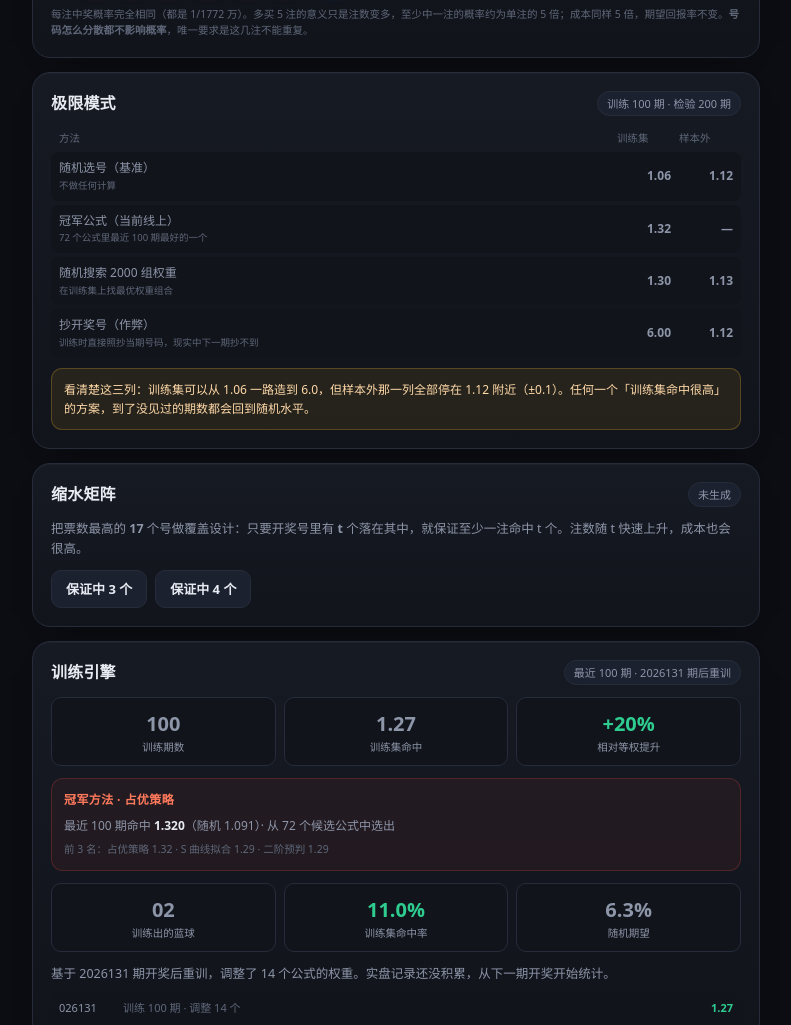
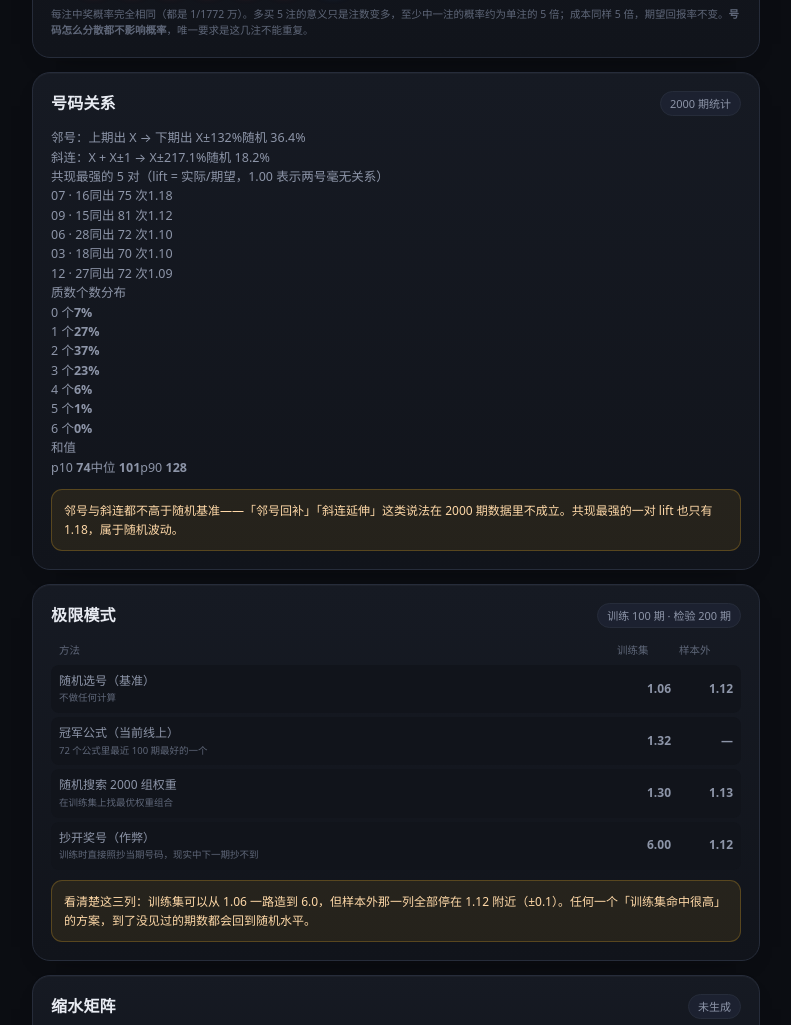
Before and after one commit to xiaomayi1899/lucky-oracle, a plain HTML site: page index.html in a window 1280 px wide. Shown: the part 995-2020 px from the top of the page, without its empty margins (244-1035 px from the left). Drawn offline with Linux system fonts and the light colour scheme.

Commit message:
feat: 多学科公式投票选号 + 权重优化
- 双色球 86 / 大乐透 87 个独立公式，六大学科
- 逐号加权投票，票数最高者组成最终一注
- 100 期回测 + 双折权重搜索 + 独立验证集
- GitHub Actions 每 10 分钟更新开奖数据

```diff
--- a/assets/app.js
+++ b/assets/app.js
@@ -22,6 +22,7 @@
     showAllVotes: false,
     modelData: null,
     extreme: null,
+    relations: null,
     multi: null,
     wheel: null,
     track: null,
@@ -498,6 +499,71 @@
       "</div>";
   }
 
+  /* ---------- 号码关系 ---------- */
+  function loadRelations() {
+    fetch("data/relations.json?t=" + Date.now(), { cache: "no-store" })
+      .then(function (r) { return r.ok ? r.json() : null; })
+      .then(function (j) { if (j) { state.relations = j; renderRelations(); } })
+      .catch(function () {});
+  }
+
+  function renderRelations() {
+    var body = $("relBody");
+    var meta = $("relMeta");
+    if (!body) return;
+    var all = state.relations;
+    var r = all && all.games && all.games[state.game];
+    if (!r) {
+      if (meta) meta.textContent = "—";
+      body.innerHTML = '<div class="muted">数据生成中…</div>';
+      return;
+    }
+    var g = C.GAMES[state.game];
+    if (meta) meta.textContent = r.n + " 期统计";
+
+    function row(label, hit, base, unit) {
+      var diff = hit - base;
+      var cls = Math.abs(diff) < 1.5 ? "" : (diff > 0 ? "ok" : "bad");
+      return '<div class="rel-row"><span class="rel-k">' + label + "</span>" +
+        '<span class="rel-v ' + cls + '">' + hit + (unit || "%") + "</span>" +
+        '<span class="rel-b">随机 ' + base + (unit || "%") + "</span></div>";
+    }
+
+    var html = '<div class="rel-list">' +
+      row("邻号：上期出 X → 下期出 X±1", r.near.hit, r.near.base) +
+      row("斜连：X + X±1 → X±2", r.diag.hit, r.diag.base) +
+      "</div>";
+
+    html += '<div class="rel-sub">共现最强的 5 对（lift = 实际/期望，1.00 表示两号毫无关系）</div>' +
+      '<div class="rel-pairs">' +
+      r.pairs.map(function (p) {
+        return '<div class="rel-pair"><span class="rel-pn">' + two(p.a) + " · " + two(p.b) +
+          "</span><span>同出 " + p.c + ' 次</span><span class="rel-lift">' + p.lift.toFixed(2) + "</span></div>";
+      }).join("") + "</div>";
+
+    html += '<div class="rel-sub">质数个数分布</div><div class="rel-bars">' +
+      r.primes.map(function (x) {
+        var pct = x.c / r.n * 100;
+        return '<div class="rel-bar"><span>' + x.n + ' 个</span><i style="width:' +
+          Math.max(2, pct / 45 * 100) + '%"></i><b>' + pct.toFixed(0) + "%</b></div>";
+      }).join("") + "</div>";
+
+    html += '<div class="rel-sub">和值</div><div class="rel-sums">' +
+      "<span>p10 <b>" + r.sums.p10 + "</b></span>" +
+      "<span>中位 <b>" + r.sums.median + "</b></span>" +
+      "<span>p90 <b>" + r.sums.p90 + "</b></span></div>";
+
+    var verdict = (r.near.hit < r.near.base && r.diag.hit <= r.diag.base + 0.5)
+      ? "邻号与斜连都<span class='bad'>不高于</span>随机基准——「邻号回补」「斜连延伸」这类说法在 " +
+        r.n + " 期数据里不成立。共现最强的一对 lift 也只有 " + r.pairs[0].lift.toFixed(2) +
+        "，属于随机波动。"
+      : "部分关系略高于随机，但幅度很小，是否可延续需要样本外验证。";
+
+    html += '<p class="warn" style="margin-top:12px">' + verdict + "</p>";
+
+    body.innerHTML = html;
+  }
+
   /* ---------- 极限模式 ---------- */
   function renderExtreme() {
     var body = $("extremeBody");
@@ -821,6 +887,7 @@
     renderPick();
     renderVotes();
     renderTrend();
+    renderRelations();
     renderExtreme();
     renderWheel();
     renderModel();
@@ -850,6 +917,7 @@
     loadData();
     loadModel();
     loadExtreme();
+    loadRelations();
     loadTrack();
     setInterval(loadData, REFRESH_MS);
     setInterval(loadTrack, REFRESH_MS);
--- a/data/model.json
+++ b/data/model.json
@@ -1,6 +1,6 @@
 {
  "version": 2,
- "updated": "2026-11-16T08:31:54.626Z",
+ "updated": "2026-11-16T08:29:57.152Z",
  "perGame": true,
  "games": {
   "ssq": {
@@ -24,7 +24,7 @@
    "baseHit": 1.06,
    "trainHit": 1.27,
    "changed": 14,
-   "trainedAt": "2026-11-16T08:31:55.197Z",
+   "trainedAt": "2026-11-16T08:29:58.009Z",
    "basedOnIssue": "2026131",
    "window": 100,
    "specialPick": [
@@ -106,7 +106,7 @@
    "baseHit": 0.61,
    "trainHit": 0.82,
    "changed": 11,
-   "trainedAt": "2026-11-16T08:31:56.279Z",
+   "trainedAt": "2026-11-16T08:29:59.939Z",
    "basedOnIssue": "26130",
    "window": 100,
    "specialPick": [
--- /dev/null
+++ b/data/relations.json
@@ -0,0 +1,167 @@
+{
+ "updated": "2026-11-16T08:36:04.854Z",
+ "games": {
+  "ssq": {
+   "n": 2000,
+   "near": {
+    "hit": 32,
+    "base": 36.4
+   },
+   "diag": {
+    "hit": 17.1,
+    "base": 18.2
+   },
+   "pairs": [
+    {
+     "a": 7,
+     "b": 16,
+     "c": 75,
+     "exp": 63.5,
+     "lift": 1.18
+    },
+    {
+     "a": 9,
+     "b": 15,
+     "c": 81,
+     "exp": 72.1,
+     "lift": 1.12
+    },
+    {
+     "a": 6,
+     "b": 28,
+     "c": 72,
+     "exp": 65.3,
+     "lift": 1.1
+    },
+    {
+     "a": 3,
+     "b": 18,
+     "c": 70,
+     "exp": 63.4,
+     "lift": 1.1
+    },
+    {
+     "a": 12,
+     "b": 27,
+     "c": 72,
+     "exp": 66.3,
+     "lift": 1.09
+    }
+   ],
+   "primes": [
+    {
+     "n": 0,
+     "c": 132
+    },
+    {
+     "n": 1,
+     "c": 545
+    },
+    {
+     "n": 2,
+     "c": 737
+    },
+    {
+     "n": 3,
+     "c": 450
+    },
+    {
+     "n": 4,
+     "c": 120
+    },
+    {
+     "n": 5,
+     "c": 15
+    },
+    {
+     "n": 6,
+     "c": 1
+    }
+   ],
+   "sums": {
+    "p10": 74,
+    "median": 101,
+    "p90": 128
+   }
+  },
+  "dlt": {
+   "n": 2000,
+   "near": {
+    "hit": 26,
+    "base": 28.6
+   },
+   "diag": {
+    "hit": 15,
+    "base": 14.3
+   },
+   "pairs": [
+    {
+     "a": 2,
+     "b": 30,
+     "c": 52,
+     "exp": 43.8,
+     "lift": 1.19
+    },
+    {
+     "a": 9,
+     "b": 11,
+     "c": 48,
+     "exp": 40.7,
+     "lift": 1.18
+    },
+    {
+     "a": 5,
+     "b": 18,
+     "c": 52,
+     "exp": 44.4,
+     "lift": 1.17
+    },
+    {
+     "a": 19,
+     "b": 24,
+     "c": 40,
+     "exp": 35.3,
+     "lift": 1.13
+    },
+    {
+     "a": 22,
+     "b": 24,
+     "c": 41,
+     "exp": 36.6,
+     "lift": 1.12
+    }
+   ],
+   "primes": [
+    {
+     "n": 0,
+     "c": 239
+    },
+    {
+     "n": 1,
+     "c": 698
+    },
+    {
+     "n": 2,
+     "c": 737
+    },
+    {
+     "n": 3,
+     "c": 278
+    },
+    {
+     "n": 4,
+     "c": 46
+    },
+    {
+     "n": 5,
+     "c": 2
+    }
+   ],
+   "sums": {
+    "p10": 59,
+    "median": 89,
+    "p90": 117
+   }
+  }
+ }
+}
--- a/data/track.json
+++ b/data/track.json
@@ -1,6 +1,6 @@
 {
  "version": 1,
- "updated": "2026-11-16T08:31:58.827Z",
+ "updated": "2026-11-16T08:30:03.365Z",
  "games": {
   "ssq": {
    "records": [
@@ -1354,10 +1354,10 @@
     "trainedOn": "2026131",
     "forIssue": "2026132",
     "basedOnIssue": "2026131",
-    "generatedAt": "2026-11-16T08:31:58.797Z"
+    "generatedAt": "2026-11-16T08:30:03.318Z"
    },
    "lastHash": "fd26e69e91e87363",
-   "updated": "2026-11-16T08:31:58.797Z"
+   "updated": "2026-11-16T08:30:03.319Z"
   },
   "dlt": {
    "records": [
@@ -2711,10 +2711,10 @@
     "trainedOn": "26130",
     "forIssue": "26131",
     "basedOnIssue": "26130",
-    "generatedAt": "2026-11-16T08:31:58.827Z"
+    "generatedAt": "2026-11-16T08:30:03.365Z"
    },
    "lastHash": "5e70be57b9c9f662",
-   "updated": "2026-11-16T08:31:58.827Z"
+   "updated": "2026-11-16T08:30:03.365Z"
   }
  }
 }
--- a/index.html
+++ b/index.html
@@ -40,6 +40,15 @@
       <span class="badge" id="pickMeta">—</span>
     </div>
     <div id="pickBody"></div>
+  </section>
+
+  <!-- 号码关系 -->
+  <section class="card rel" id="rel">
+    <div class="card-head">
+      <h2>号码关系</h2>
+      <span class="badge" id="relMeta">—</span>
+    </div>
+    <div id="relBody" class="muted">邻号、斜连、共现、质合、和值——用全部历史算，并给出随机基准。</div>
   </section>
 
   <!-- 极限模式 -->
--- a/sw.js
+++ b/sw.js
@@ -1,5 +1,5 @@
 /* 数理投票 Service Worker：应用壳离线可用，开奖数据网络优先 */
-const VERSION = "2026.11.17.1";
+const VERSION = "2026.11.17.2";
 const SHELL_CACHE = `shell-${VERSION}`;
 const DATA_CACHE = `data-${VERSION}`;
 
@@ -67,7 +67,7 @@ self.addEventListener("activate", (event) => {
 });
 
 function isDataRequest(url) {
-  return url.pathname.endsWith("/data/lottery.json") || url.pathname.endsWith("/data/track.json") || url.pathname.endsWith("/data/model.json") || url.pathname.endsWith("/data/extreme.json");
+  return url.pathname.endsWith("/data/lottery.json") || url.pathname.endsWith("/data/track.json") || url.pathname.endsWith("/data/model.json") || url.pathname.endsWith("/data/extreme.json") || url.pathname.endsWith("/data/relations.json");
 }
 
 async function networkFirst(request, cacheName, cacheKey) {
```
Also changed, not shown: scripts/relations.js (added, +102 -0 lines), data/lottery.json, 1 other file.
